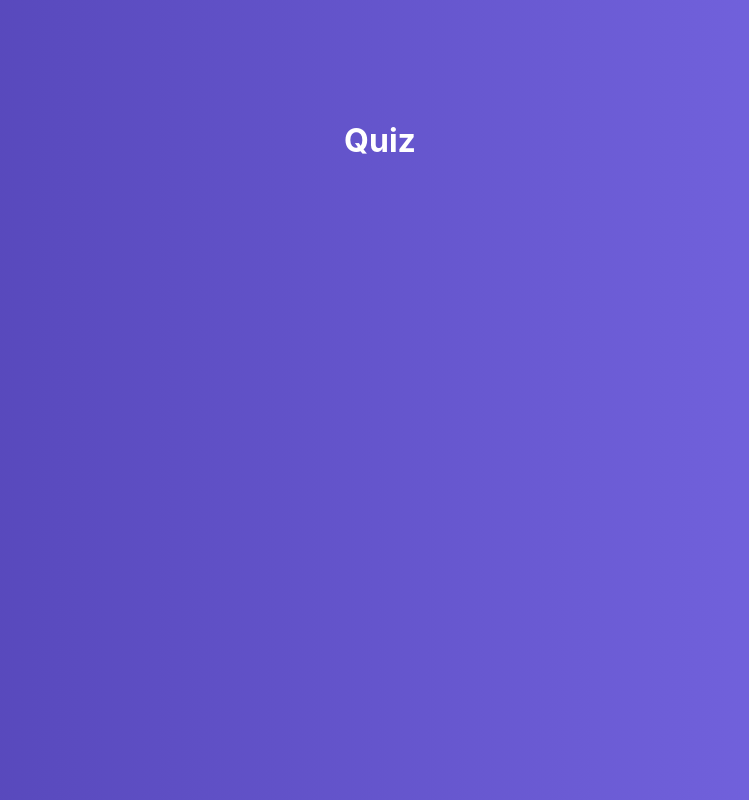
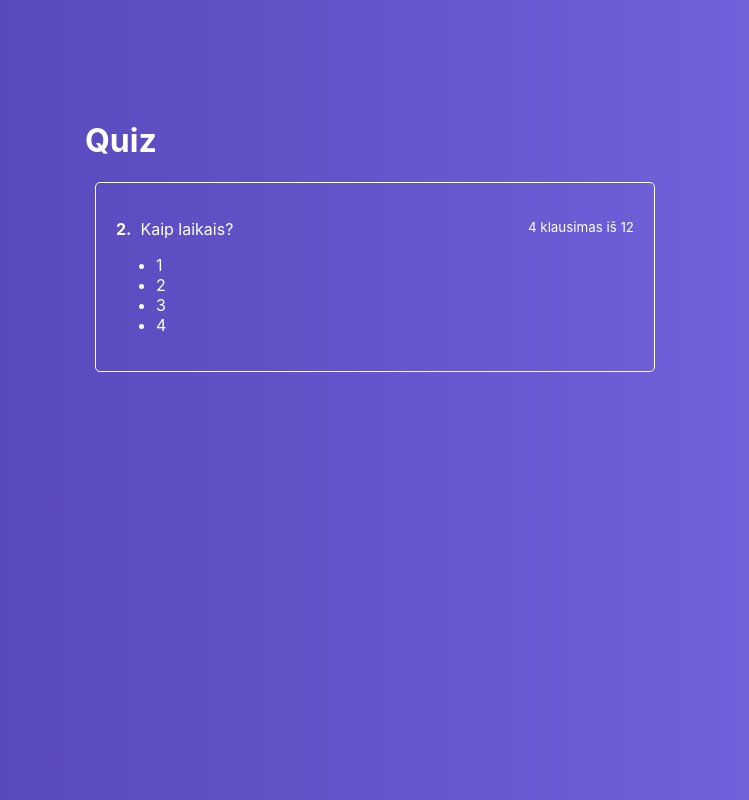
Before and after one commit to Ramunas-Bkr/quiz-2, a React (Create React App) app: page / in a window 1280 px wide. Shown: the whole page, without its empty margins (265-1014 px from the left). Built offline with nearby package versions, Linux system fonts and the light colour scheme.

Commit message:
Active Quiz component

```diff
--- a/src/components/ActiveQuiz/ActiveQuiz.js
+++ b/src/components/ActiveQuiz/ActiveQuiz.js
@@ -0,0 +1,25 @@
+import React from 'react'
+import classes from './ActiveQuiz.module.css'
+
+const ActiveQuiz = () => {
+    return (
+        <div className={classes.ActiveQuiz}>
+            <p className={classes.Question}>
+                <span>
+                    <strong>2.</strong>&nbsp;
+                    Kaip laikais?
+                </span>
+                <small>4 klausimas iš 12</small>
+            </p>
+
+            <ul>
+                <li>1</li>
+                <li>2</li>
+                <li>3</li>
+                <li>4</li>
+            </ul>
+        </div>
+    )
+}
+
+export default ActiveQuiz
--- a/src/components/ActiveQuiz/ActiveQuiz.module.css
+++ b/src/components/ActiveQuiz/ActiveQuiz.module.css
@@ -0,0 +1,13 @@
+.ActiveQuiz {
+    padding: 20px;
+    color: #fff;
+    border: 1px solid #fff;
+    border-radius: 5px;
+    margin: 0 20px;
+    box-sizing: border-box;
+}
+
+.Question {
+    display: flex;
+    justify-content: space-between;
+}
--- a/src/containers/Quiz/Quiz.js
+++ b/src/containers/Quiz/Quiz.js
@@ -1,5 +1,6 @@
 import React, { Component } from 'react';
 import classes from './Quiz.module.css'
+import ActiveQuiz from '../../components/ActiveQuiz/ActiveQuiz';
 
 class Quiz extends Component {
 
@@ -10,7 +11,10 @@ class Quiz extends Component {
     render() {
         return (
             <div className={classes.Quiz}>
-                <h1>Quiz</h1>
+                <div className={classes.QuizWrapper}>
+                    <h1>Quiz</h1>
+                    <ActiveQuiz />
+                </div>
             </div>
         );
     }
--- a/src/containers/Quiz/Quiz.module.css
+++ b/src/containers/Quiz/Quiz.module.css
@@ -11,3 +11,7 @@
     color: #fff;
     margin-left: 10px;
 }
+
+.QuizWrapper {
+    width: 600px;
+}
```
